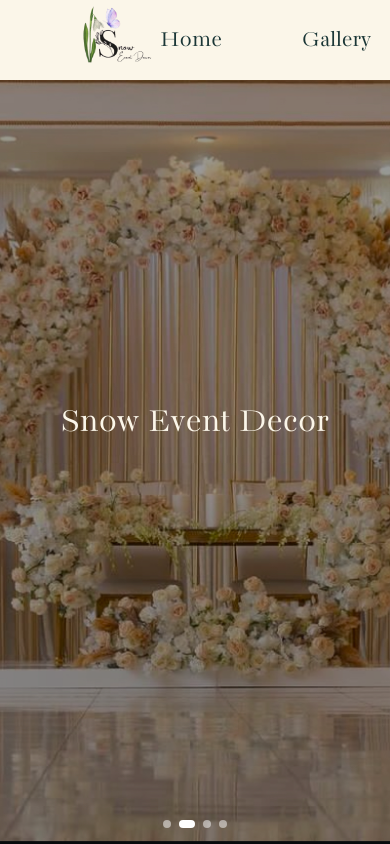
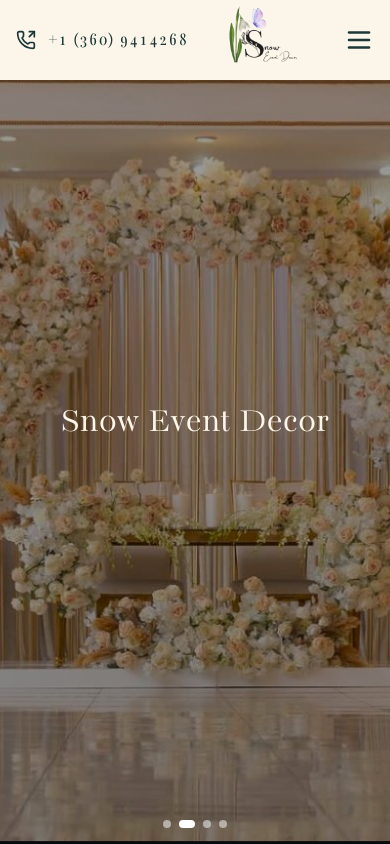
Before and after one commit to benedicti0n/snow-event-decor, a Next.js app: page / in a window 390 px wide. Shown: the top 844 px of the page. Built offline with nearby package versions, Linux system fonts and the light colour scheme.

Commit message:
Enhance Navbar component with mobile responsiveness and improved layout

```diff
--- a/src/components/Navbar/Navbar.tsx
+++ b/src/components/Navbar/Navbar.tsx
@@ -1,22 +1,62 @@
-"use client"
-import { LucidePhoneOutgoing } from 'lucide-react'
-import React from 'react'
+"use client";
+import { LucidePhoneOutgoing, Menu, X } from "lucide-react";
+import Image from "next/image";
+import React, { useState } from "react";
 
 const Navbar = () => {
+    const [isOpen, setIsOpen] = useState(false);
+
     return (
-        <div className='w-full h-20 fixed top-0 z-50 flex justify-between items-center bg-background px-20'>
-            <img src="/Logos/logo.png" alt="logo" className='h-full' />
-            <div className='h-full flex justify-center items-center gap-20'>
-                <a href='#home' className='text-text font-bacasime text-2xl'>Home</a>
-                <a href='#home' className='text-text font-bacasime text-2xl'>Gallery</a>
-                <a href='#home' className='text-text font-bacasime text-2xl'>Contact Us</a>
+        <div className="w-full h-20 fixed top-0 z-50 flex justify-between items-center bg-background px-4 md:px-20">
+            {/* Mobile Navbar */}
+            <div className="h-full flex justify-between items-center w-full md:hidden">
+                <div className="flex items-center gap-3 md:gap-4">
+                    <LucidePhoneOutgoing className="h-5 w-5" />
+                    <h1 className="text-text font-bacasime text-xl md:text-2xl">+1 (360) 9414268</h1>
+                </div>
+                <Image src="/Logos/logo.png" alt="logo" width={4096} height={4096} className="h-20 w-20" />
+                {/* Hamburger menu button */}
+                <button onClick={() => setIsOpen(!isOpen)} className="text-text">
+                    {isOpen ? <X size={30} /> : <Menu size={30} />}
+                </button>
             </div>
-            <div className='h-full gap-4 flex justify-center items-center'>
-                <LucidePhoneOutgoing />
-                <h1 className='text-text font-bacasime text-2xl'>+1 (360) 9414268</h1>
+
+            {/* Mobile Menu */}
+            {isOpen && (
+                <div className="absolute top-20 left-0 w-full bg-background shadow-md flex flex-col items-center gap-6 py-6 md:hidden">
+                    <a href="#home" className="text-text font-bacasime text-xl md:text-2xl">
+                        Home
+                    </a>
+                    <a href="#gallery" className="text-text font-bacasime text-xl md:text-2xl">
+                        Gallery
+                    </a>
+                    <a href="#contact" className="text-text font-bacasime text-xl md:text-2xl">
+                        Contact Us
+                    </a>
+                </div>
+            )}
+
+            {/* Desktop Navbar */}
+            <div className="h-full items-center hidden md:flex w-full justify-between">
+                <Image src="/Logos/logo.png" alt="logo" width={4096} height={4096} className="h-20 w-20" />
+                <div className="h-full flex justify-center items-center gap-20">
+                    <a href="#home" className="text-text font-bacasime text-2xl">
+                        Home
+                    </a>
+                    <a href="#gallery" className="text-text font-bacasime text-2xl">
+                        Gallery
+                    </a>
+                    <a href="#contact" className="text-text font-bacasime text-2xl">
+                        Contact Us
+                    </a>
+                </div>
+                <div className="h-full flex gap-4 justify-center items-center">
+                    <LucidePhoneOutgoing />
+                    <h1 className="text-text font-bacasime text-2xl">+1 (360) 9414268</h1>
+                </div>
             </div>
         </div>
-    )
-}
+    );
+};
 
-export default Navbar
+export default Navbar;
```
